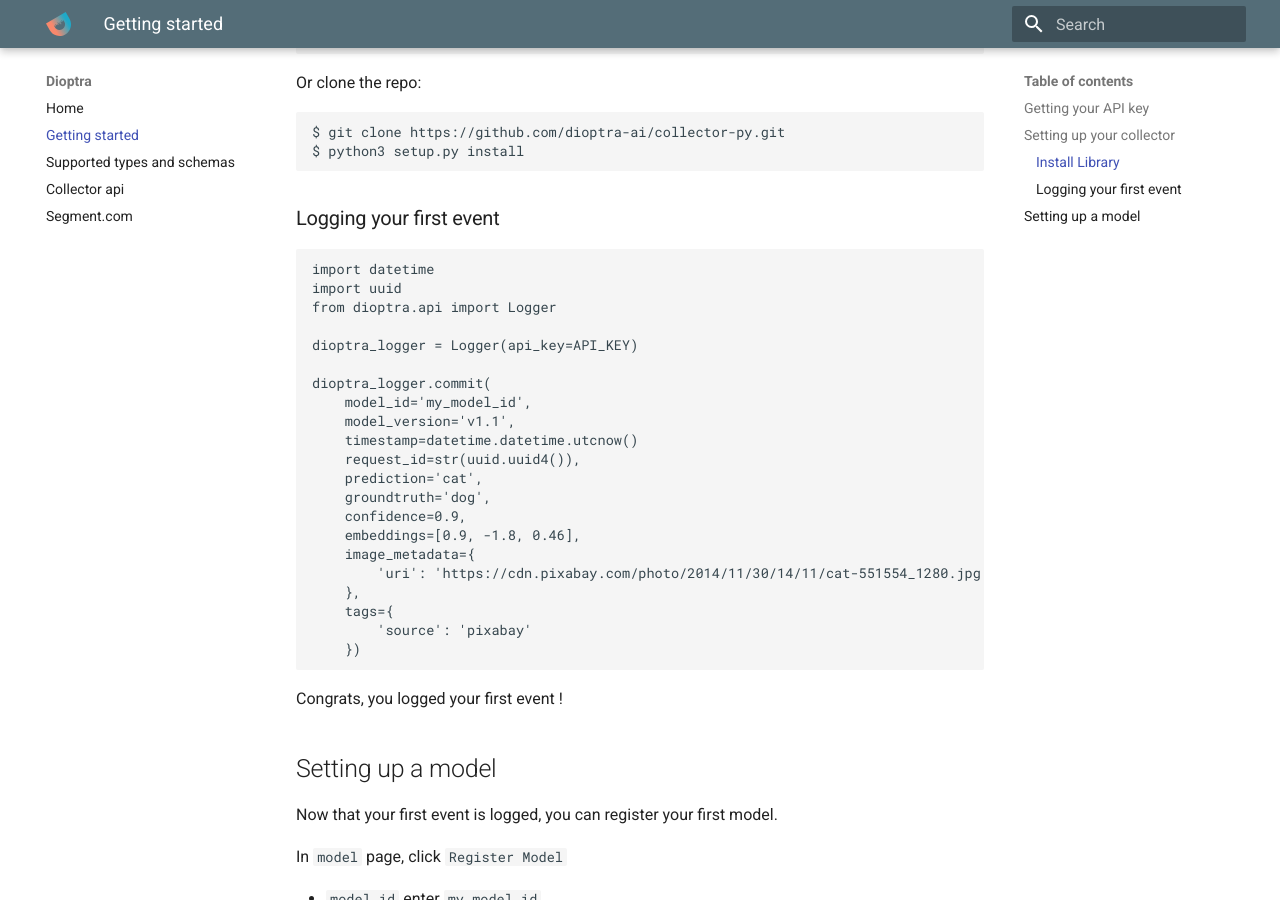
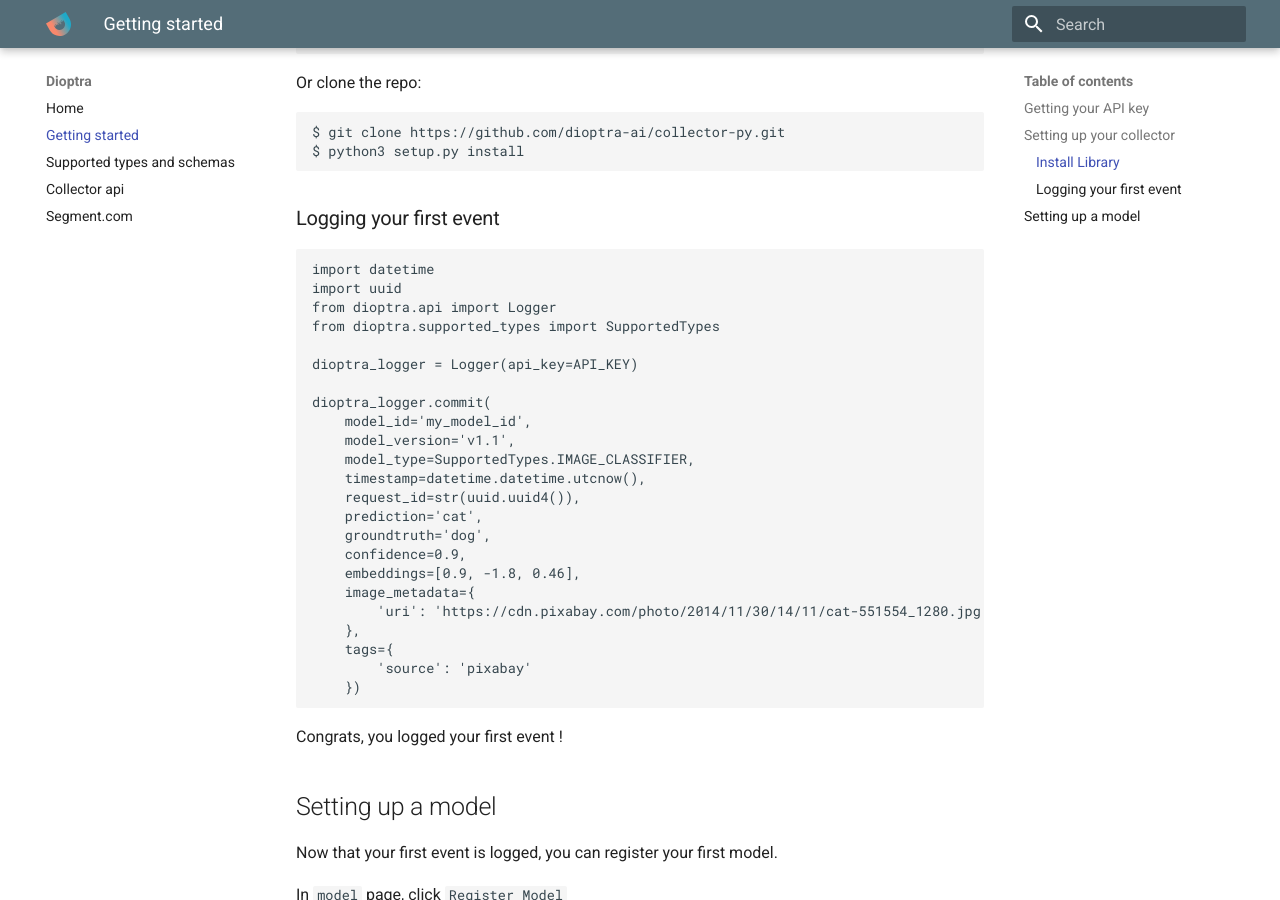
Before and after one commit to dioptra-ai/frontend, an MkDocs documentation site: the page built from docs/getting_started.md, in a window 1280 px wide and 900 px high, scrolled down 478 px. Built offline with MkDocs 1.6.1 and Material for MkDocs 9.7.7, drawn with Linux system fonts in a browser that asks for light colours.

Commit message:
Doc update

```diff
--- a/docs/getting_started.md
+++ b/docs/getting_started.md
@@ -25,13 +25,15 @@ $ python3 setup.py install
 import datetime
 import uuid
 from dioptra.api import Logger
+from dioptra.supported_types import SupportedTypes
 
 dioptra_logger = Logger(api_key=API_KEY)
 
 dioptra_logger.commit(
     model_id='my_model_id',
     model_version='v1.1',
-    timestamp=datetime.datetime.utcnow()
+    model_type=SupportedTypes.IMAGE_CLASSIFIER,
+    timestamp=datetime.datetime.utcnow(),
     request_id=str(uuid.uuid4()),
     prediction='cat',
     groundtruth='dog',
```
